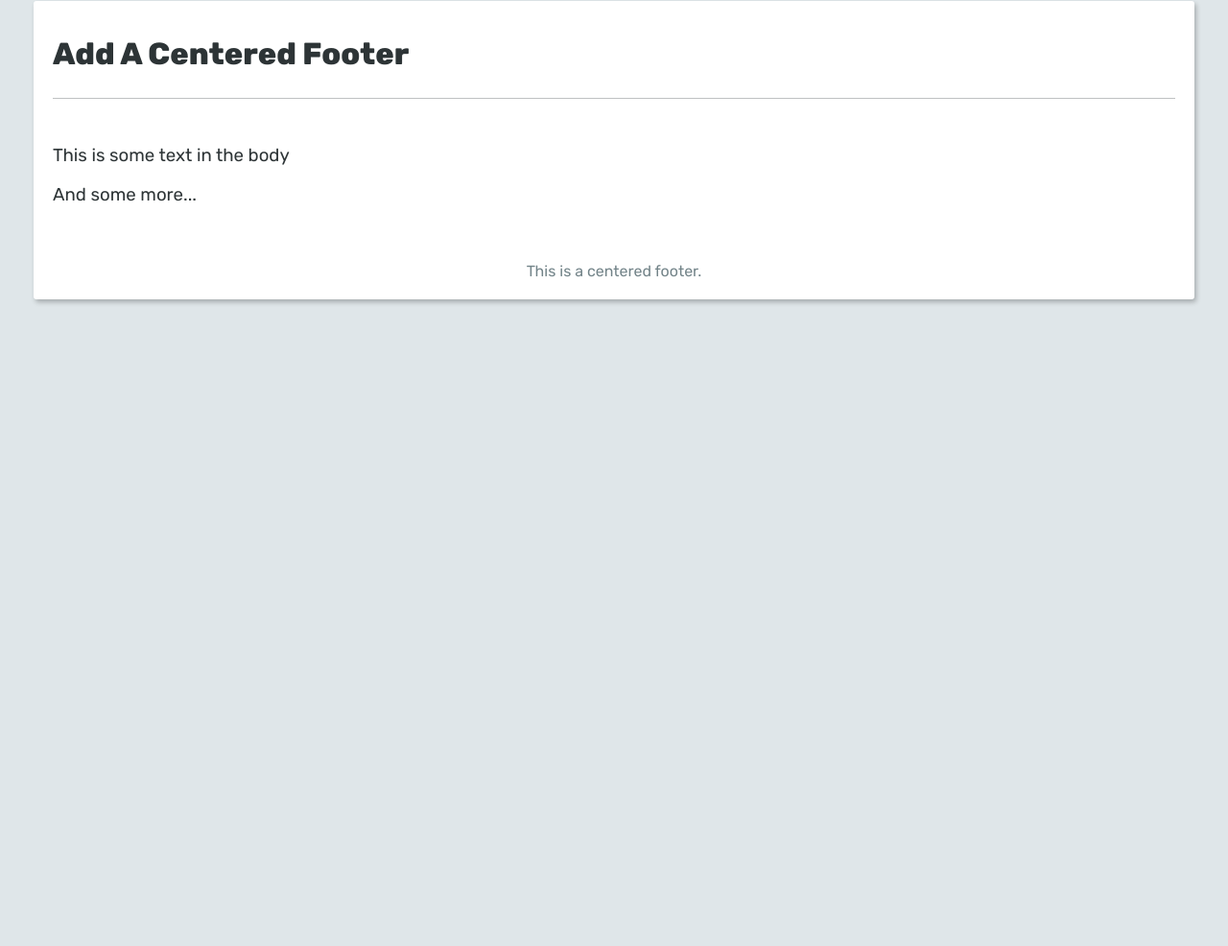
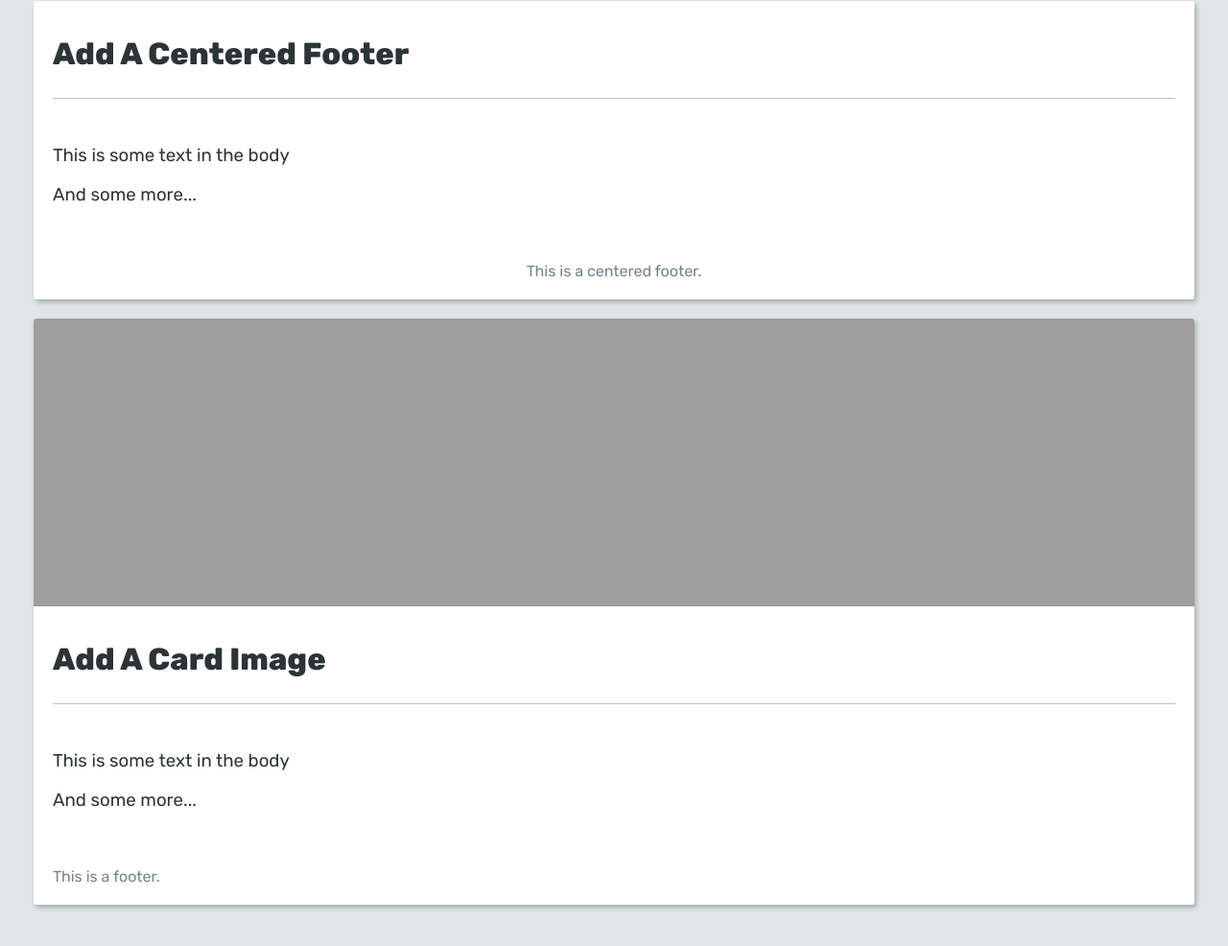
Before and after one commit to DPCobb/ufo-ui, a plain HTML site: page src/demos/cards.html in a window 1280 px wide. Shown: the part 928-1914 px from the top of the page at 96% size. Before the commit the page ends 1290 px from the top, so only its background shows below. Drawn offline with Linux system fonts and the light colour scheme.

Commit message:
card images/dark mode

```diff
--- a/src/css/_components/_ufo-card.scss
+++ b/src/css/_components/_ufo-card.scss
@@ -3,6 +3,7 @@ ufo-card {
     flex-direction: column;
     font-size: 16pt;
     font-family: 'Rubik', sans-serif;
+    color: $card-text;
 
     &.ufo-card {
         padding: 0;
@@ -10,10 +11,23 @@ ufo-card {
         box-shadow: $shadow-card;
         background: $card-background;
         border-radius: $card-radius;
+        overflow: hidden;
+        word-break: break-all;
+
+        &[dark] {
+            background: $card-background-dark;
+            color: $card-text-dark !important;
+        }
+
+        .img {
+            height: 300px;
+            width: 100%;
+            background-position: center;
+            background-size: cover;
+        }
     }
 
     ufo-card-title {
-        color: $card-title;
         width: 100%;
         padding: 10px 20px;
         box-sizing: border-box;
@@ -34,7 +48,6 @@ ufo-card {
     }
 
     ufo-card-body {
-        color: $card-body;
         padding: 20px;
         box-sizing: border-box;
         width: 100%;
@@ -42,11 +55,11 @@ ufo-card {
     }
 
     ufo-card-footer {
-        color: $card-footer;
         padding: 20px;
         box-sizing: border-box;
         width: 100%;
         font-size: 12pt;
+        color: $card-footer;
 
         &[center] {
             text-align: center;
--- a/src/css/_components/_variables.scss
+++ b/src/css/_components/_variables.scss
@@ -39,9 +39,11 @@ $pill-radius:9999px;
 /*---------------------- Cards ---------------------------*/
 
 $card-background:#fff;
+$card-background-dark:#2d3436;
 $card-radius:3px;
 $shadow-card: 2px 3px 5px rgba(0, 0, 0, .25);
-$card-title:#2d3436;
+$card-text:#2d3436;
+$card-text-dark:#fff;
 $card-body:#2d3436;
 $card-footer:lighten(#2d3436, 30%);
 $card-title-border:1px solid rgba(45, 52, 54, .3);
--- a/src/demos/cards.html
+++ b/src/demos/cards.html
@@ -46,6 +46,17 @@
             This is a centered footer.
         </ufo-card-footer>
     </ufo-card>
+    <ufo-card
+        img='https://images.pexels.com/photos/994605/pexels-photo-994605.jpeg?auto=compress&cs=tinysrgb&dpr=2&h=650&w=940'>
+        <ufo-card-title title="Add A Card Image"></ufo-card-title>
+        <ufo-card-body>
+            <p>This is some text in the body</p>
+            <p>And some more...</p>
+        </ufo-card-body>
+        <ufo-card-footer>
+            This is a footer.
+        </ufo-card-footer>
+    </ufo-card>
 </body>
 
 </html>
--- a/src/js/components/card.js
+++ b/src/js/components/card.js
@@ -104,7 +104,22 @@ export default class UFOCard extends HTMLElement {
         const {
             shadowRoot
         } = this
+        let imgDom, img = null;
+        if (this.getAttribute('img')) {
+            img = this.getAttribute('img')
+            imgDom = `
+            <style>
+            .img {
+                height: 300px;
+                width: 100%;
+                background-position: center;
+                background-size: cover;
+            }
+            </style>
+            <div class="img" style='background-image:url("${img}")'></div>`
+        }
         shadowRoot.innerHTML = `
+        ${img !== null ? imgDom :'' }
         <slot></slot>
         <slot></slot>
         <slot></slot>
```
Also changed, not shown: src/css/ufo-ui.min.css, 1 other file.
